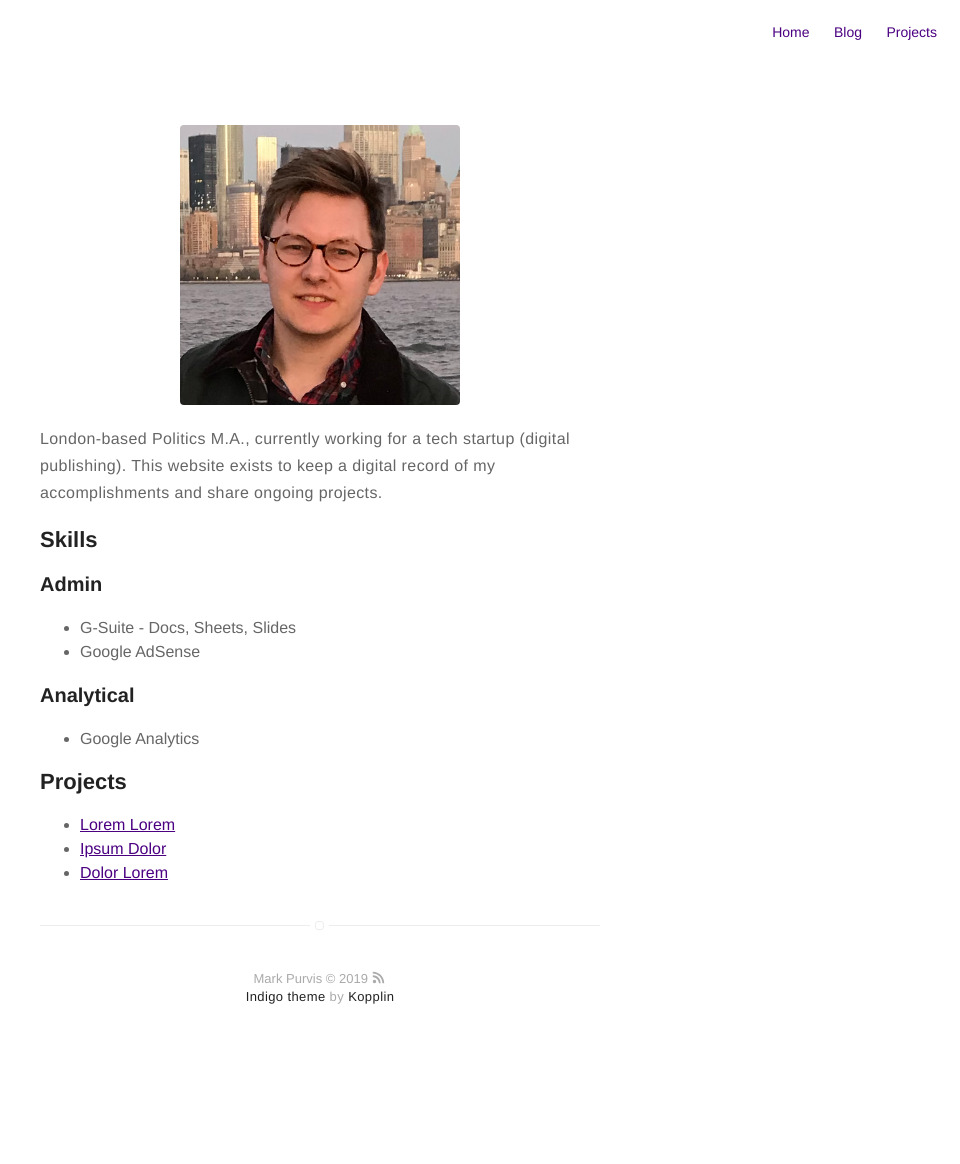
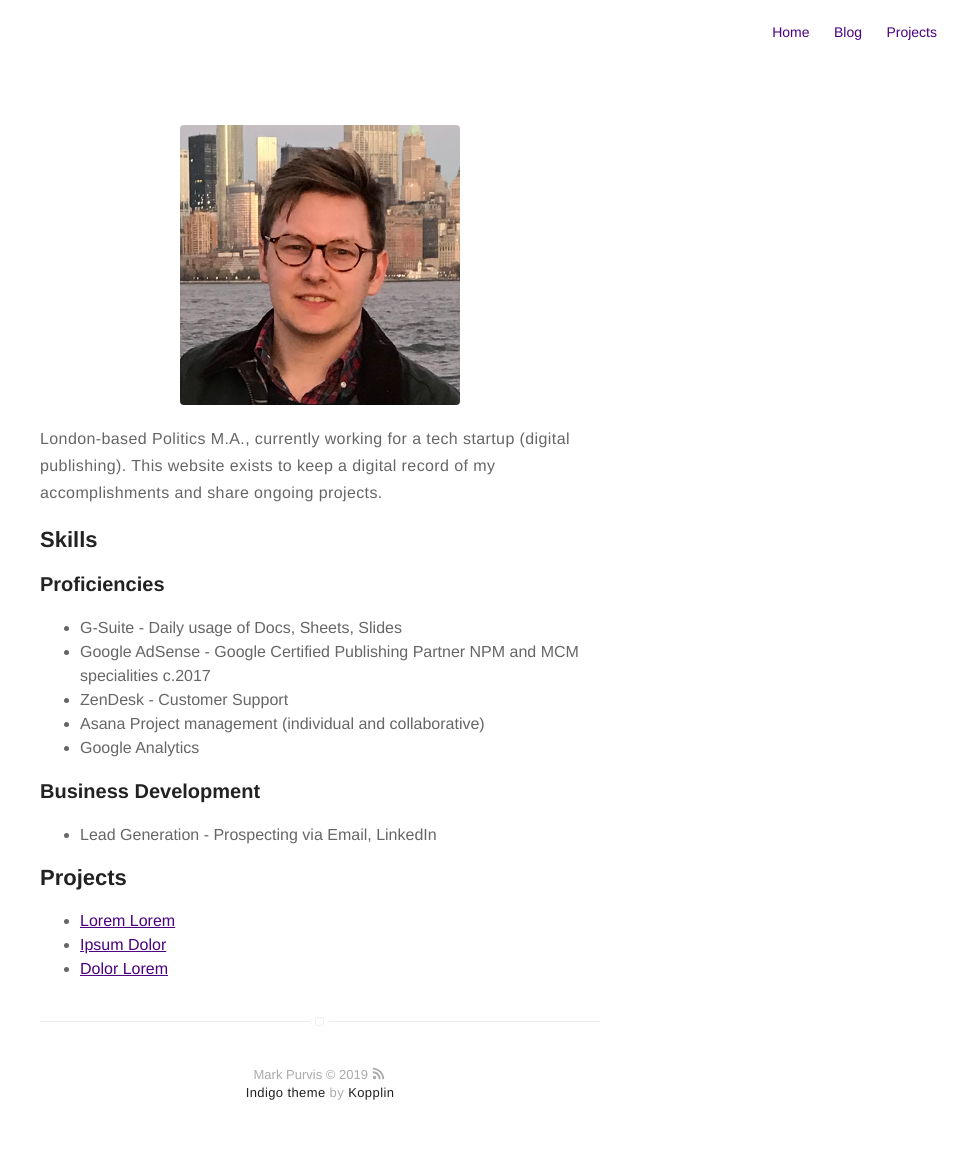
Before and after one commit to markprvs/markprvs.github.io, a Jekyll site: the page built from about.md, in a window 1280 px wide. Shown: the whole page, without its empty margins (320-1280 px from the left). Built offline with Jekyll 4.4.1, drawn with Linux system fonts in a browser that asks for light colours; before the commit the page ends 1068 px from its top, so only the background shows below that.

Commit message:
skills (2)
testing bolds and extra headers

```diff
--- a/about.md
+++ b/about.md
@@ -10,17 +10,21 @@ layout: page
 
 <h2>Skills</h2>
 
-<h3>Admin</h3>
+<h3>Proficiencies</h3>
 
 <ul class="skill-list">
-	<li>G-Suite - Docs, Sheets, Slides</li>
-	<li>Google AdSense</li>
+	<li><b>G-Suite</b> - Daily usage of Docs, Sheets, Slides</li>
+	<li><b>Google AdSense</b> - Google Certified Publishing Partner NPM and MCM specialities c.2017 </li>
+	<li><b>ZenDesk</b> - Customer Support</li>
+	<li><b>Asana</b> Project management (individual and collaborative)</li>
+	<li><b>Google Analytics</b></li>
 </ul>
 
-<h3>Analytical</h3>
+
+<h3>Business Development</h3>
 
 <ul class="skill-list">
-	<li>Google Analytics</li>
+	<li><b>Lead Generation</b> - Prospecting via Email, LinkedIn</li>
 </ul>
 
 
```
